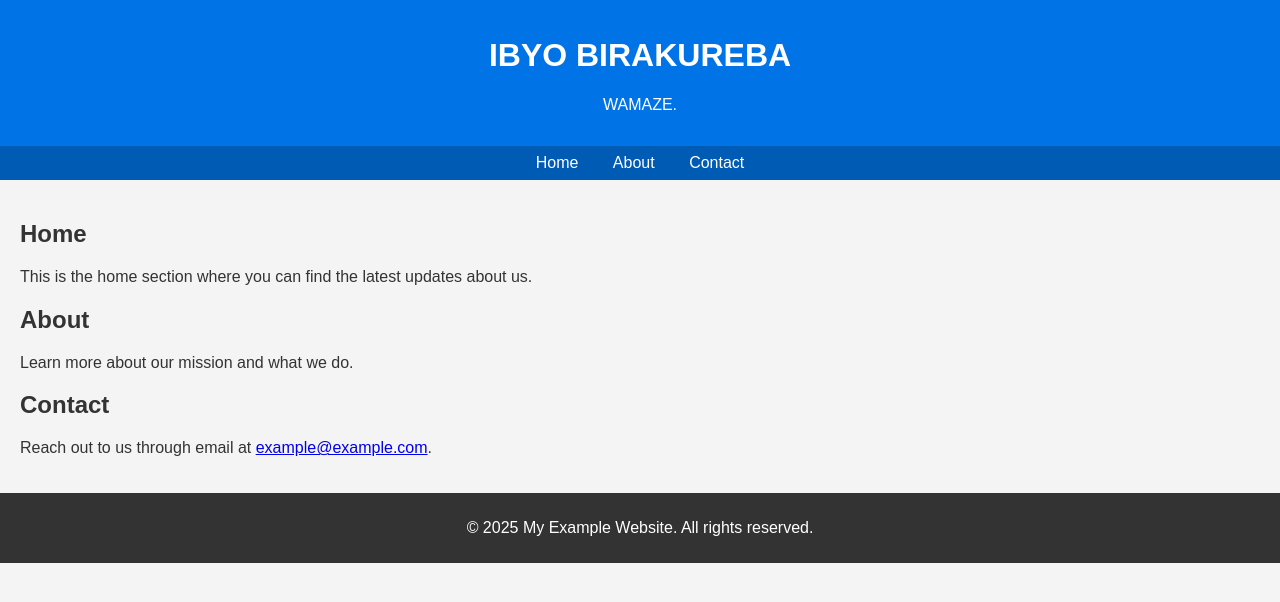
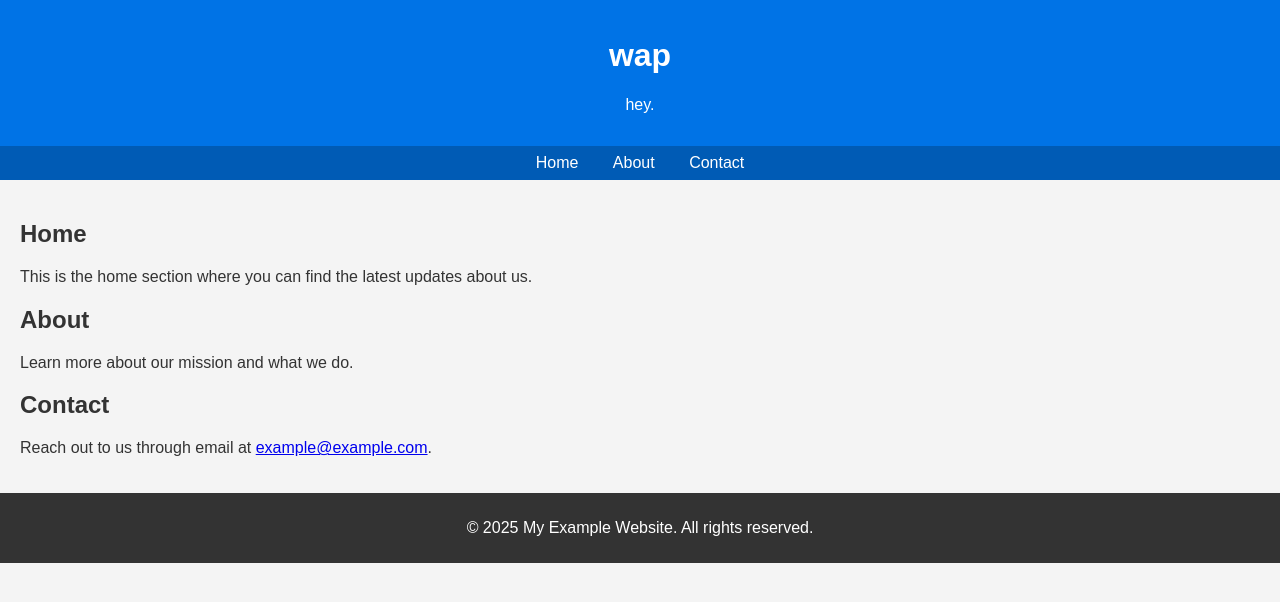
Before and after one commit to janemutesi/Devops, a plain HTML site: page index.html in a window 1280 px wide. Drawn offline with Linux system fonts and the light colour scheme.

Commit message:
helloooooo

```diff
--- a/index.html
+++ b/index.html
@@ -49,8 +49,8 @@
 </head>
 <body>
     <header>
-        <h1>IBYO BIRAKUREBA</h1>
-        <p>WAMAZE.</p>
+        <h1>wap</h1>
+        <p>hey.</p>
     </header>
     <nav>
         <a href="#home">Home</a>
```
